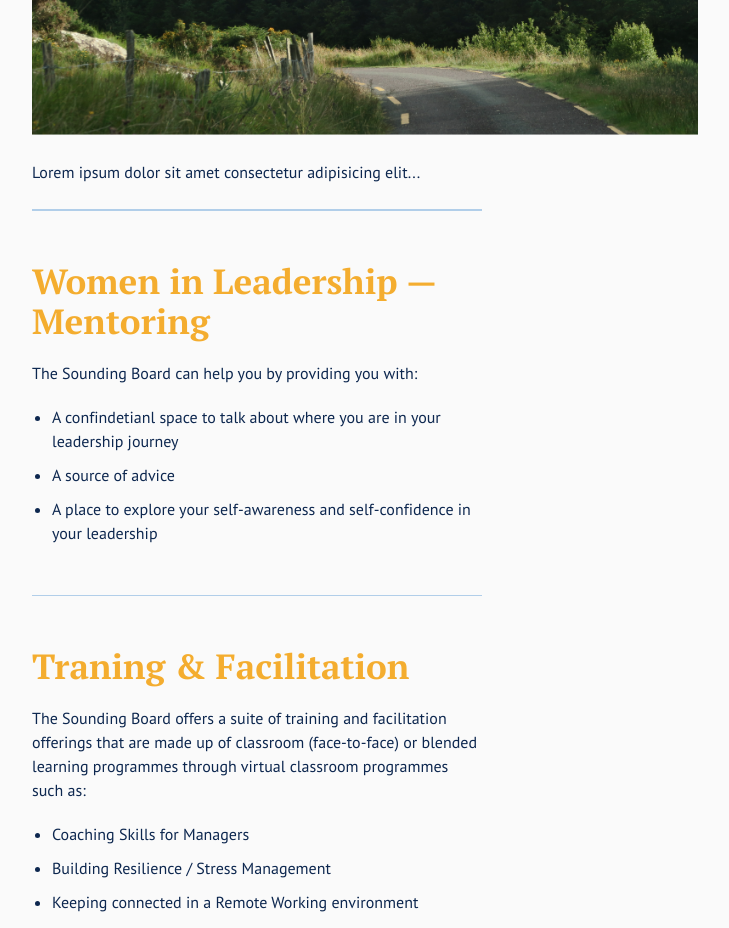
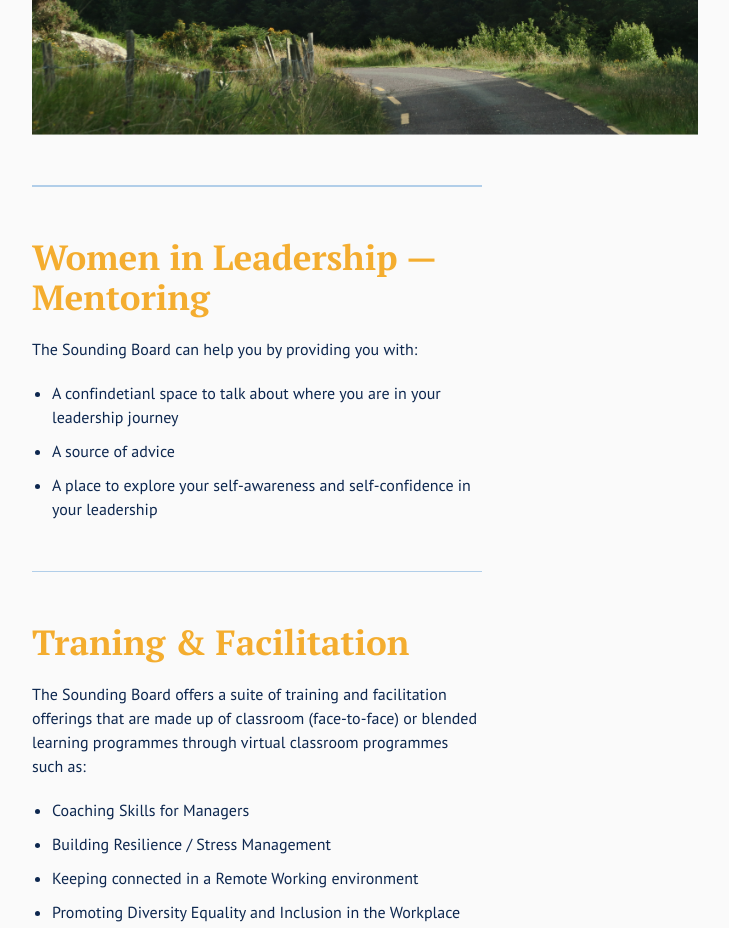
Before and after one commit to StudiousVanilla/tsb, a React (Create React App) app: page /consultancy in a window 1280 px wide. Shown: the part 1440-2368 px from the top of the page, without its empty margins (388-1117 px from the left). Built offline with nearby package versions, Linux system fonts and the light colour scheme; no server answers.

Commit message:
updated google maps location & removed lorem ipsum from Consultancy page

```diff
--- a/src/components/Consultancy.js
+++ b/src/components/Consultancy.js
@@ -66,7 +66,9 @@ const Consultancy = () => {
                     <div className="consultancy-img">
                         <img src={landing} alt="Virtual Graduation from UCC in 2020" className="HR & Consultancy"/>
                     </div>
-                    <p className="consultancy-img-text">Lorem ipsum dolor sit amet consectetur adipisicing elit...</p>
+                    <p className="consultancy-img-text">
+                        {/* Lorem ipsum dolor sit amet consectetur adipisicing elit... */}
+                    </p>
                 </div>
 
                 <div className="consultancy-info">
--- a/src/components/Contact.js
+++ b/src/components/Contact.js
@@ -143,7 +143,7 @@ const Contact = () => {
 
             <div className="map-container mob-map">
                 <iframe title="tsb-map" width="500" height="250" style={{border: "0"}} loading="lazy" allowFullScreen
-                src={"https://www.google.com/maps/embed/v1/place?q=place_id:ChIJjUgjOoFiXEgROhJi-y2oKb0&key=AIzaSyCRA1D6IKIuYtKF016SYEiTThh6nljicWo"}/>
+                src={"https://www.google.com/maps/embed/v1/place?q=place_id:EjRMb3VnaGF1bnJvZSBXLCBMb3VnaGF1bnJvZSBFYXN0LCBDby4gR2Fsd2F5LCBJcmVsYW5kIi4qLAoUChIJJ4eL04BiXEgRHhWKpTjLeEMSFAoSCYs-cX6BYlxIEQV0yKxfjLKW&key=AIzaSyCRA1D6IKIuYtKF016SYEiTThh6nljicWo"}/>
             </div>
 
 
--- a/src/components/sidebar.js
+++ b/src/components/sidebar.js
@@ -28,7 +28,7 @@ const Sidebar = ({toggleMenu, menuToggle}) => {
         // returns an array with the earliest blog at position 0 and a sorted array of blogs by theme in posiotn 1
         const blogData = await fetchBlogThemes()
 
-        // gives time for data to fetch, can be a slittle slow using free heroku backend ( no dyno)
+        // gives time for data to fetch, can be a little slow using free heroku backend ( no dyno)
         setTimeout(()=>{
             setBlog(blogData[0])
             setBlogThemes(blogData[1])
```
Also changed, not shown: 1 other file (tests, documents, lock files or other folders).
